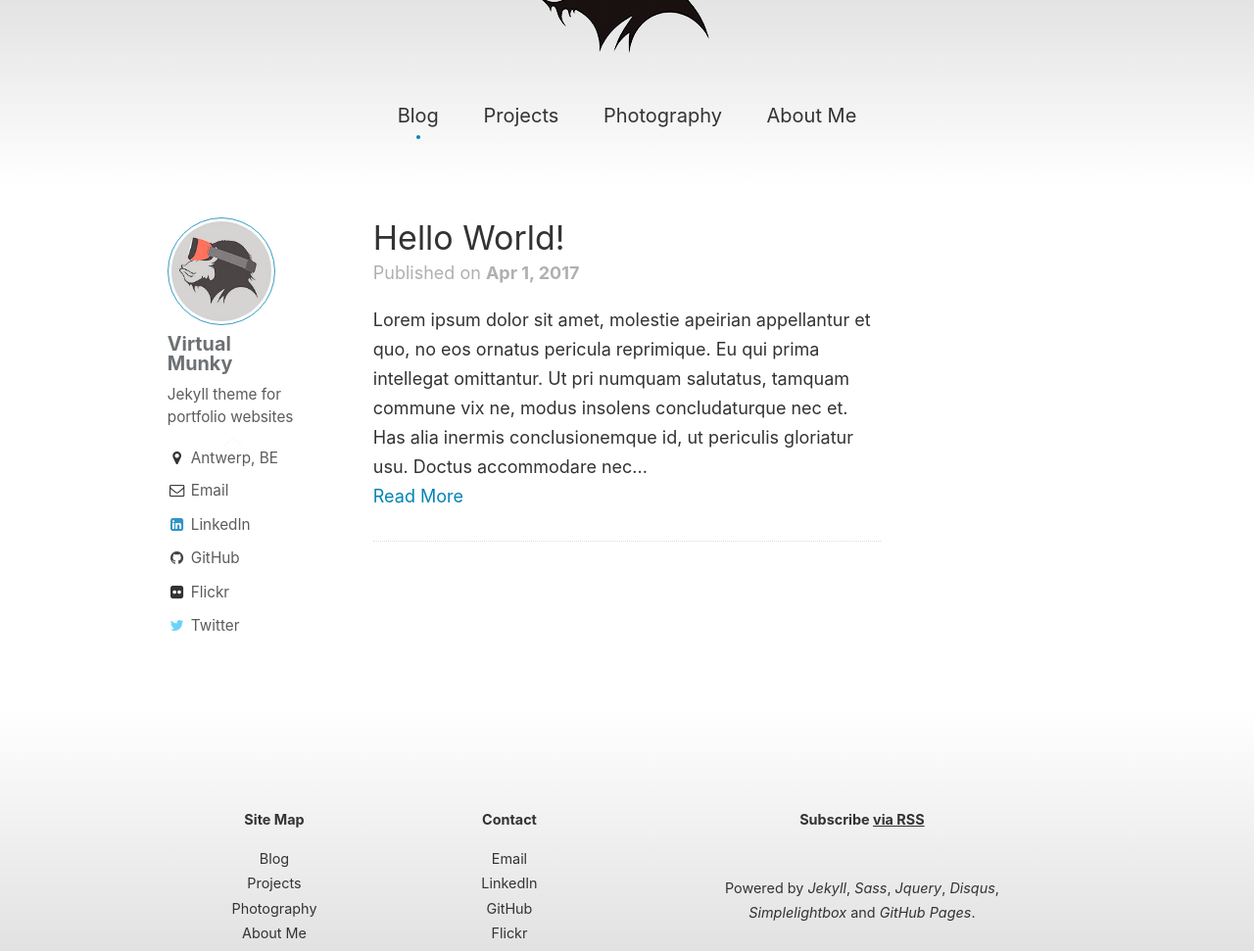
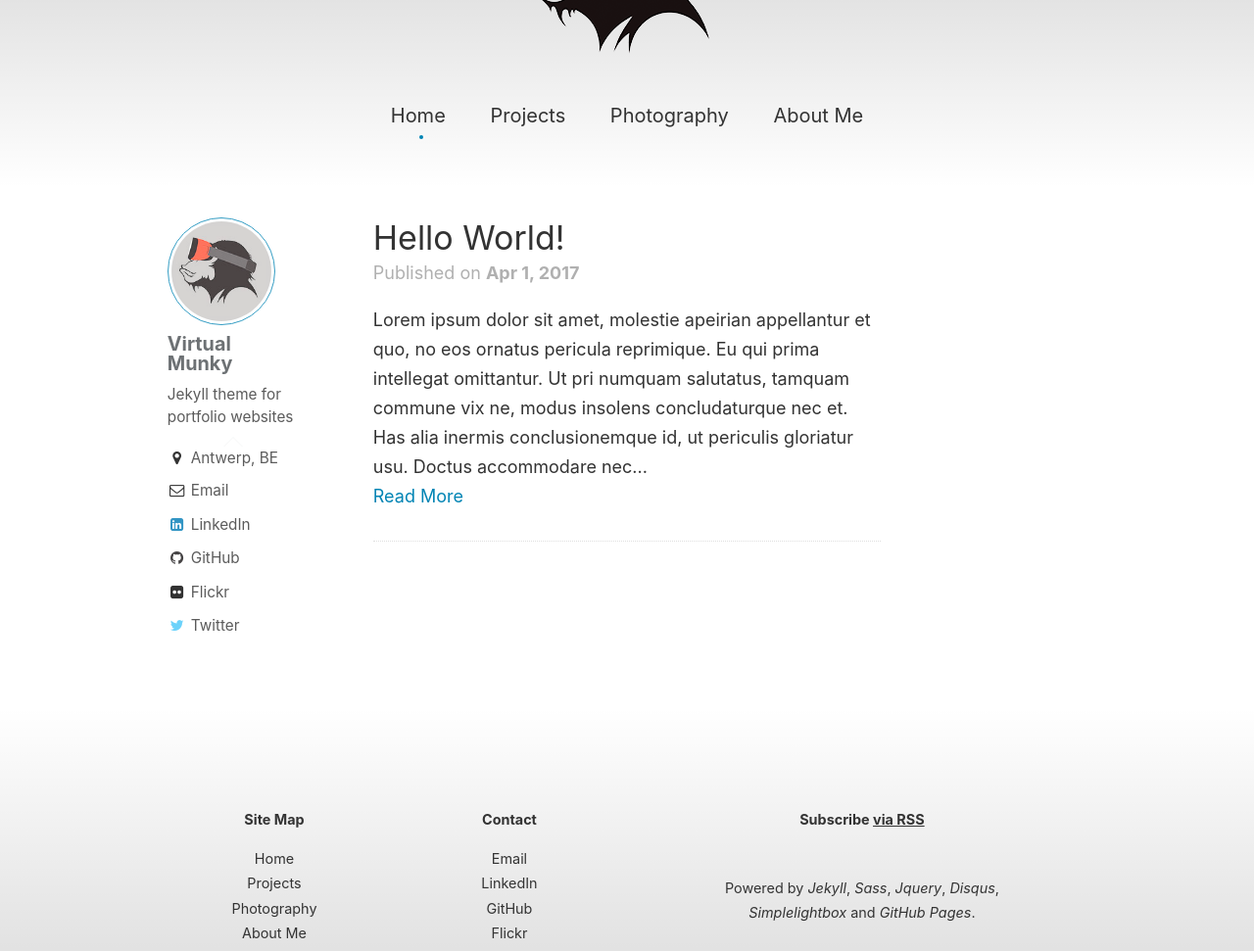
Before and after one commit to GeertArien/jekyll-theme-munky, a Jekyll site: the page built from index.md, in a window 1280 px wide. Shown: the part 158-1129 px from the top of the page at 98% size. Built offline with Jekyll 4.4.1, drawn with Linux system fonts in a browser that asks for light colours.

Commit message:
Update header and footer navigation, delete 404 page

```diff
--- a/_includes/footer.html
+++ b/_includes/footer.html
@@ -6,9 +6,15 @@
             </p>
 
             <ul class="pages">
+              <li class="nav-link">
+                <a class="reverse" href="/">
+                  Home
+                </a>
+              </li>
+
               {% assign sorted_pages = site.pages | sort:"order" %}
               {% for node in sorted_pages %}
-                {% if node.title and node.order %}
+                {% if node.title %}
                 <li class="nav-link">
                   <a class="reverse" href="{{ node.url | relative_url }}">{{ node.title | escape }}</a>
                 </li>
--- a/_includes/header.html
+++ b/_includes/header.html
@@ -4,9 +4,15 @@
   </a>
   <nav role="navigation">
     <ul>
+      <li>
+        <a href="/" {% if page.url == "/" %} class="active" {% endif %}>
+          Home
+        </a>
+      </li>
+
       {% assign sorted_pages = site.pages | sort:"order" %}
       {% for node in sorted_pages %}
-        {% if node.title and node.order %}
+        {% if node.title %}
         <li>
           <a href="{{ node.url | relative_url }}" {% if page.url == node.url %} class="active" {% endif %} >{{ node.title | escape }}</a>
         </li>
--- a/index.md
+++ b/index.md
@@ -1,8 +1,6 @@
 ---
 layout: home
-title: Blog
 permalink: /
-order: 1
 sidebar: true
 text: true
 ---
```
Also changed, not shown: 404.md (deleted, +0 -9 lines), demo/404.md (deleted, +0 -9 lines).
